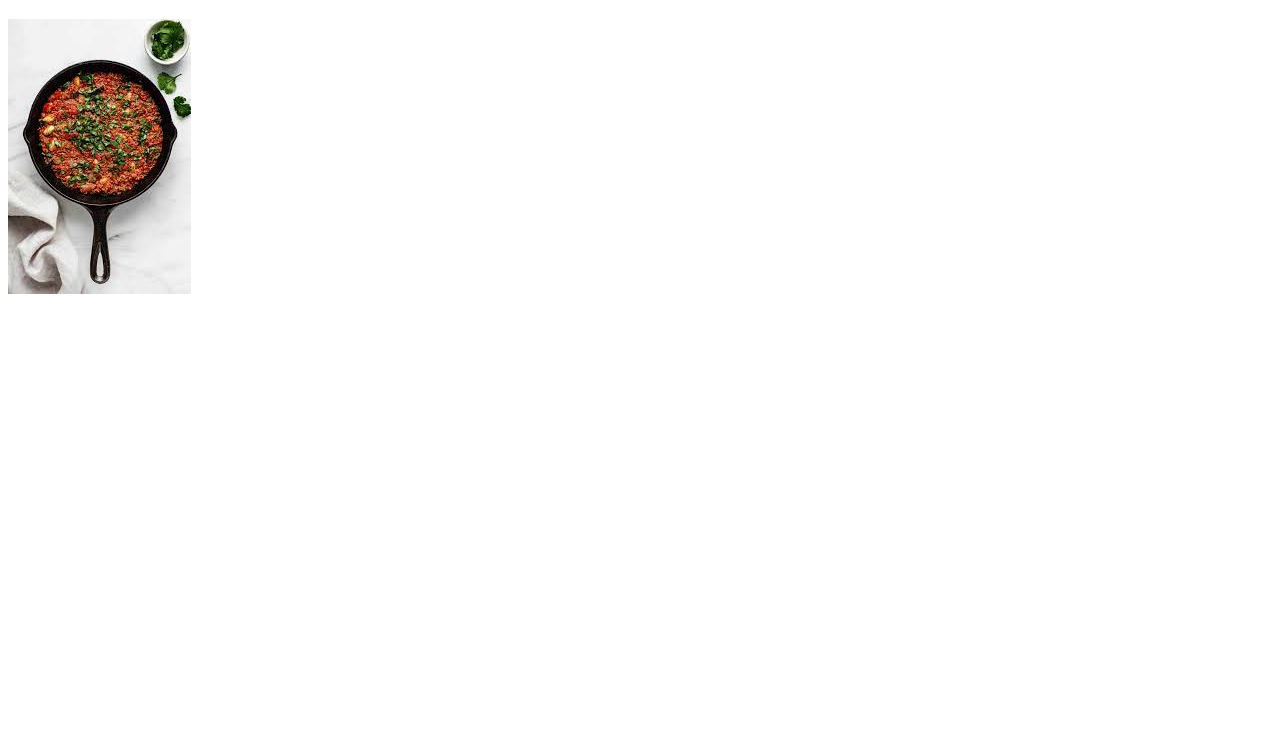
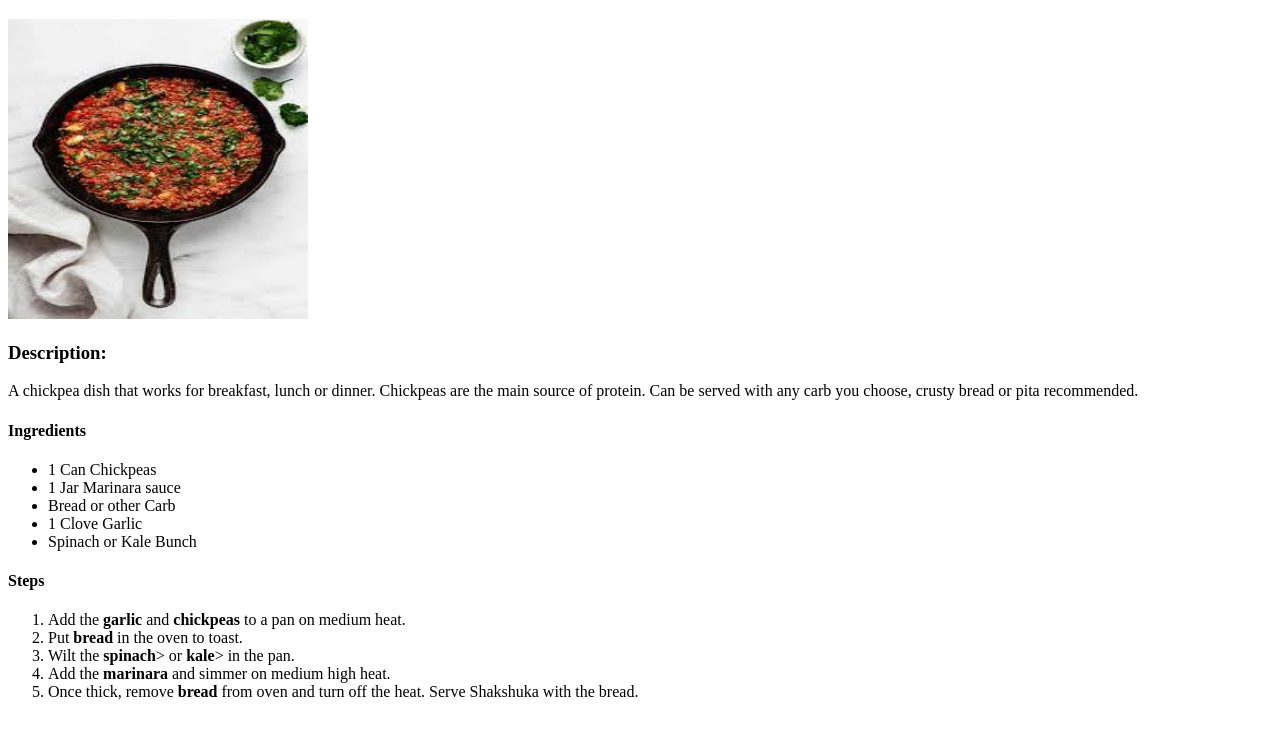
Before and after one commit to Mullins94/odin-recipes, a plain HTML site: page odin-recipes/chickpea-shakshuka.html in a window 1280 px wide. Shown: the part 61-798 px from the top of the page. Drawn offline with Linux system fonts and the light colour scheme.

Commit message:
Added content to each recipe page.
Added description, ingredients and steps to the 3 existing recipe pages.

```diff
--- a/odin-recipes/chickpea-shakshuka.html
+++ b/odin-recipes/chickpea-shakshuka.html
@@ -7,6 +7,28 @@
 </head>
 <body>
     <h1>Chickpea Shakshukaß</h1>
-    <img src="../images/Shakshuka.jpg" alt="Chickpea Shakshuka">
+    <img src="../images/Shakshuka.jpg" alt="Chickpea Shakshuka" height="300" width="300">
+
+    <h3>Description:</h3>
+    <p>A chickpea dish that works for breakfast, lunch or dinner. Chickpeas are the main source of protein. Can be served with any carb you choose, crusty bread or pita recommended.</p>
+
+    <h4>Ingredients</h4>
+    <ul>
+        <li>1 Can Chickpeas</li>
+        <li>1 Jar Marinara sauce</li>
+        <li>Bread or other Carb</li>
+        <li>1 Clove Garlic</li>
+        <li>Spinach or Kale Bunch</li>
+    </ul>
+
+    <h4>Steps</h4>
+    <ol>
+        <li>Add the <strong>garlic</strong> and <strong>chickpeas</strong> to a pan on medium heat.</li>
+        <li>Put <strong>bread</strong> in the oven to toast.</li>
+        <li>Wilt the <strong>spinach</strong>> or <strong>kale</strong>> in the pan.</li>
+        <li>Add the <strong>marinara</strong> and simmer on medium high heat.</li>
+        <li>Once thick, remove <strong>bread</strong> from oven and turn off the heat. Serve Shakshuka with the bread.</li>
+    </ol>
+
 </body>
 </html>
```
Also changed, not shown: odin-recipes/red-lentil-dhal.html (+22 -0 lines), odin-recipes/tofu-stirfry.html (+21 -0 lines).
